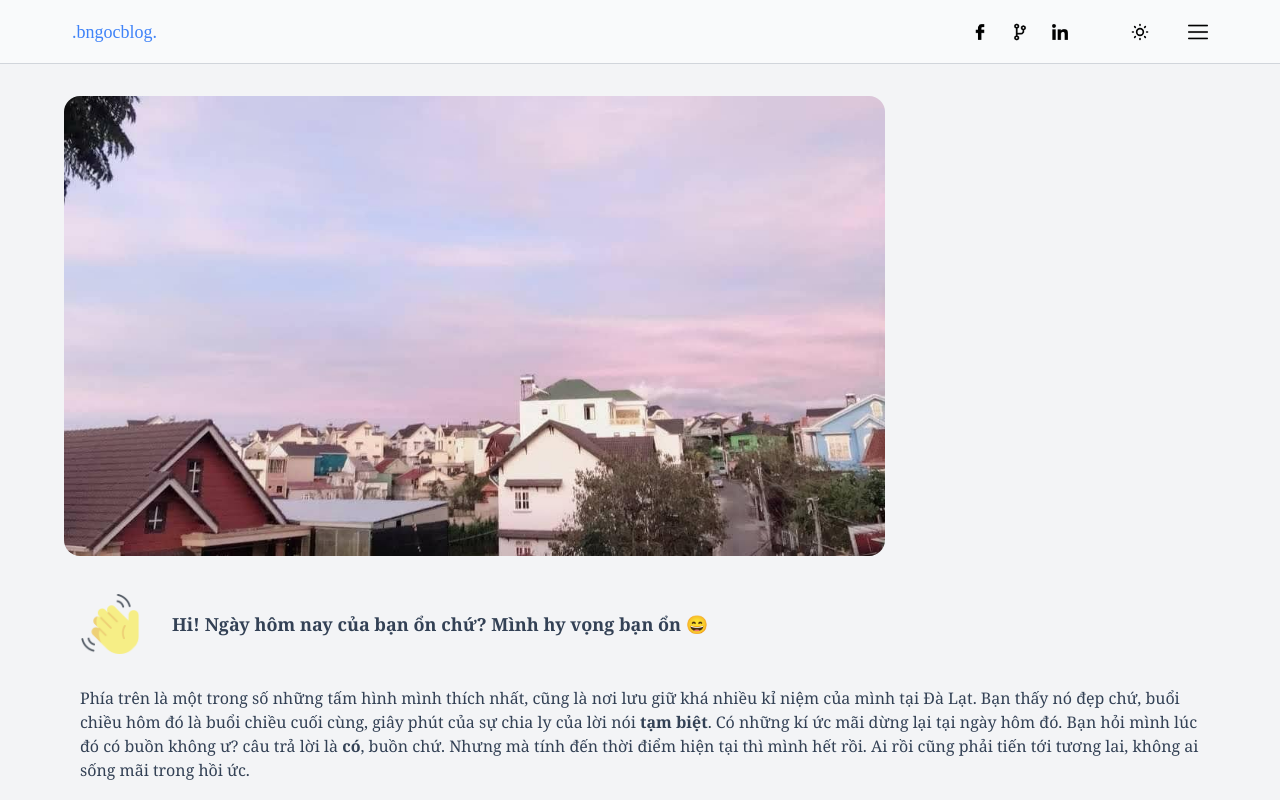
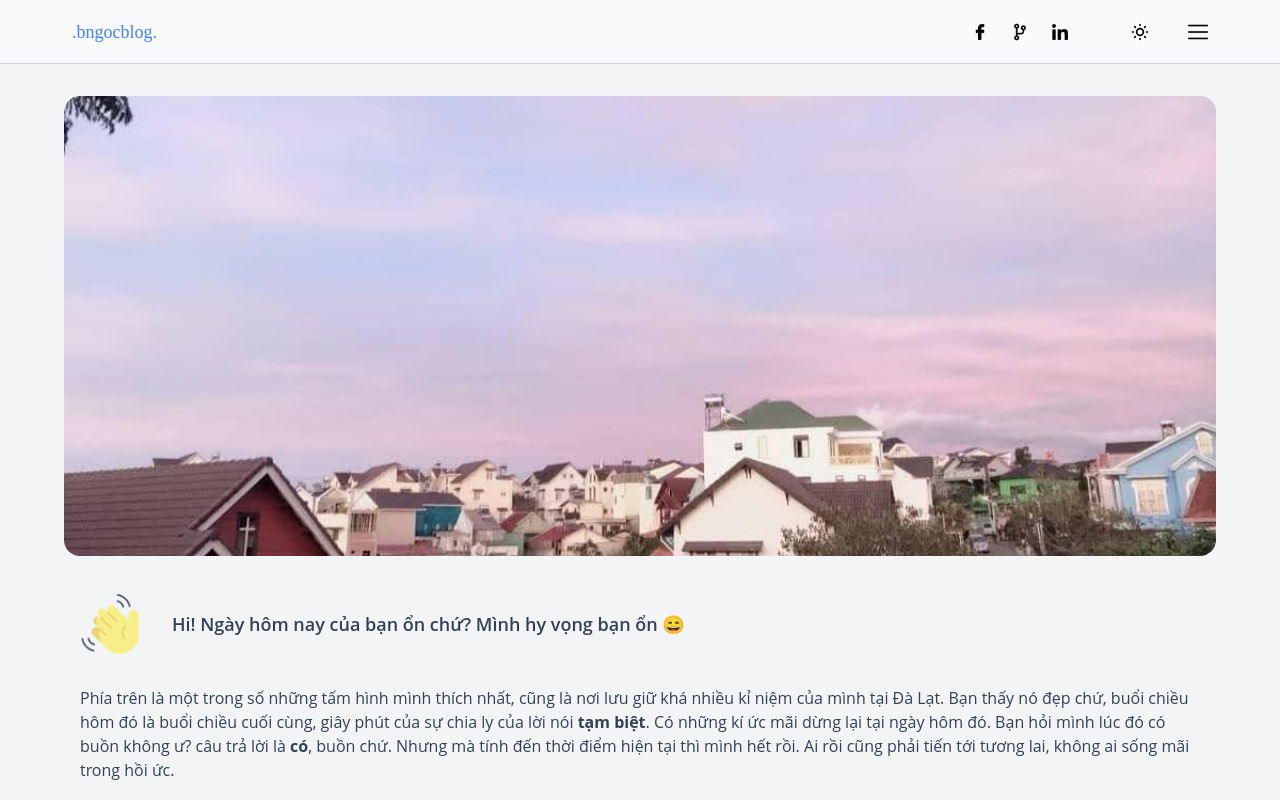
Before and after one commit to Bichngoc1912/limerence, a Next.js app: page / in a window 1280 px wide. Shown: the top 800 px of the page. Built offline with nearby package versions, Linux system fonts and the light colour scheme.

Commit message:
mini improve

```diff
--- a/src/components/Layout/EmptyLayout.tsx
+++ b/src/components/Layout/EmptyLayout.tsx
@@ -8,7 +8,7 @@ function EmptyLayout({ children }: LayoutPropsInterface) {
   const [isOpenSidebar, setIsOpenSidebar] = useState<boolean>(false);
 
   return (
-    <div className="tw-bg-gray-100 tw-min-h-screen tw-font-serif dark:tw-bg-slate-800">
+    <div className="tw-bg-gray-100 tw-min-h-screen tw-font-ms-madi dark:tw-bg-slate-800">
       <Header
         setIsOpenSidebar={() => setIsOpenSidebar(!isOpenSidebar)}
         isOpenSidebar={isOpenSidebar}
--- a/src/components/Layout/HomeLayout.tsx
+++ b/src/components/Layout/HomeLayout.tsx
@@ -17,7 +17,7 @@ export default function HomeLayout({ children }: LayoutPropsInterface) {
   const [isOpenSidebar, setIsOpenSidebar] = useState<boolean>(false);
 
   return (
-    <div className=" tw-min-h-screen tw-bg-gray-100 dark:tw-bg-slate-800 tw-font-serif tw-relative tw-h-screen">
+    <div className=" tw-min-h-screen tw-bg-gray-100 dark:tw-bg-slate-800 tw-font- tw-relative tw-h-screen">
       <Header isOpenSidebar={isOpenSidebar} setIsOpenSidebar={setIsOpenSidebar} />
       <div className=" tw-bg-gray-100 dark:tw-bg-slate-800">
         <div className="sm:tw-grid tw-block tw-my-8 tw-mx-auto xl:tw-max-w-6xl lg:tw-max-w-4xl sm:tw-max-w-2xl tw-max-w-sm tw-grid-cols-48">
--- a/src/components/Layout/MainLayout.tsx
+++ b/src/components/Layout/MainLayout.tsx
@@ -11,12 +11,12 @@ export default function MainLayout({ children }: LayoutPropsInterface) {
   const [isOpenSidebar, setIsOpenSidebar] = useState<boolean>(false);
 
   return (
-    <div className="tw-bg-gray-100 tw-min-h-screen dark:tw-bg-slate-800 tw-min-h-screen tw-font-serif">
+    <div className="tw-bg-gray-100 tw-min-h-screen dark:tw-bg-slate-800 tw-min-h-screen tw-font-ms-madi">
       <Header
         isOpenSidebar={isOpenSidebar}
         setIsOpenSidebar={() => setIsOpenSidebar(!isOpenSidebar)}
       />
-      <div className="tw-my-8 tw-mx-auto xl:tw-max-w-6xl lg:tw-max-w-4xl sm:tw-max-w-2xl tw-max-w-sm">
+      <div className="tw-my-8 tw-mx-auto xl:tw-max-w-6xl lg:tw-max-w-4xl tw-w-full sm:tw-max-w-2xl tw-max-w-sm tw-home-banner">
         <Image
           src={bgateImage}
           alt="Home img ...."
--- a/src/components/ThemeModeSelected/index.tsx
+++ b/src/components/ThemeModeSelected/index.tsx
@@ -15,11 +15,6 @@ const themeModeList = [
     value: THEME_MODE.DARK,
     label: 'Tối',
     icon: MoonIcon,
-  },
-  {
-    value: THEME_MODE.SYSTEM,
-    label: 'Hệ thống',
-    icon: DesktopComputerIcon,
   },
 ];
 
@@ -51,7 +46,7 @@ export function ThemeModeSelect(props: ThemeModeSelectPropsInterface) {
                 {({ active, selected }) => (
                   <li
                     className={clsx(
-                      'tw-text-sm tw-py-1.5 tw-px-3 tw-flex tw-items-center tw-cursor-pointer',
+                      'tw-text-sm tw-py-1.5 tw-px-3 tw-flex tw-items-center tw-cursor-pointer  dark:tw-text-slate-200',
                       {
                         'tw-text-sky-600': selected,
                         'tw-bg-sky-50': selected && active,
@@ -61,9 +56,9 @@ export function ThemeModeSelect(props: ThemeModeSelectPropsInterface) {
                   >
                     <modeItem.icon
                       className={clsx(
-                        'tw-w-5 tw-h-5 tw-mr-2 tw-text-slate-400 dark:tw-text-slate-500',
+                        'tw-w-5 tw-h-5 tw-mr-2 tw-text-slate-400 dark:tw-text-slate-400',
                         {
-                          'tw-text-sky-600 dark:tw-text-sky-600': selected,
+                          'tw-text-sky-600 dark:tw-text-sky-500': selected,
                         },
                       )}
                     />
--- a/src/components/pages/ContentPage/index.tsx
+++ b/src/components/pages/ContentPage/index.tsx
@@ -49,7 +49,11 @@ export const renderContentConfidePage = (type: string, dataRender: ResultInterfa
       return (
         <ul className="tw-text-slate-800 dark:tw-text-slate-400 tw-mx-16 tw-list-disc">
           {dataRender.bulleted_list_item?.rich_text?.map((item, idx) => {
-            return <li key={idx + 'k'} style={{ wordBreak: 'break-word' }}>{item.plain_text}</li>;
+            return (
+              <li key={idx + 'k'} style={{ wordBreak: 'break-word' }}>
+                {item.plain_text}
+              </li>
+            );
           })}{' '}
         </ul>
       );
--- a/src/styles/globals.css
+++ b/src/styles/globals.css
@@ -19,3 +19,7 @@ a {
 * {
   box-sizing: border-box;
 }
+
+.tw-home-banner span {
+  width: 100% !important;
+}
```
Also changed, not shown: 2 other files (tests, documents, lock files or other folders).
